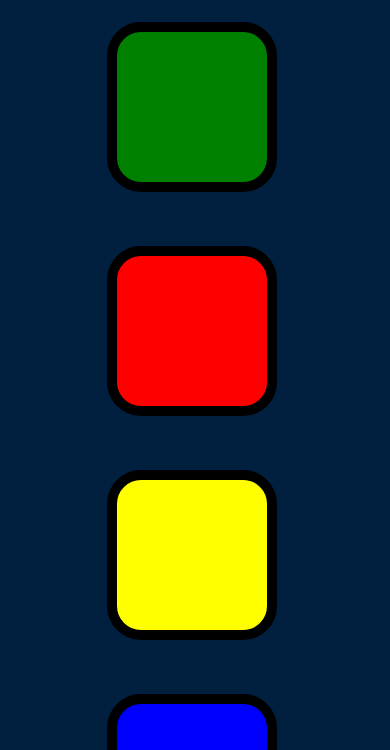
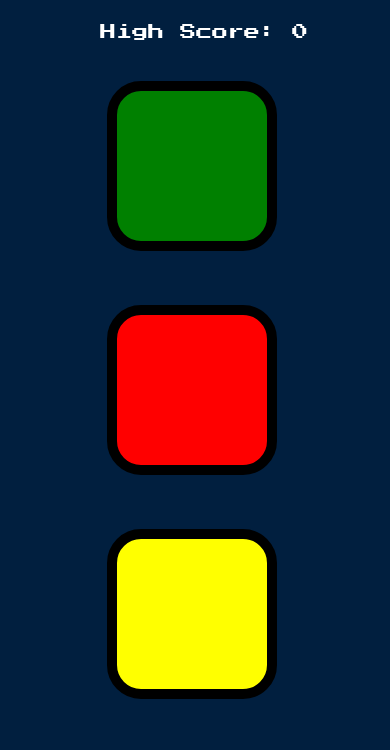
Before and after one commit to Af-fayyaz/simon-game, a plain HTML site: page index.html in a window 390 px wide. Shown: the part 121-871 px from the top of the page. Drawn offline with nearby package versions, Linux system fonts and the light colour scheme.

Commit message:
Update stsyles

```diff
--- a/styles.css
+++ b/styles.css
@@ -94,12 +94,12 @@ body{
 }
 .hscore{
   display: block;
-  margin: auto;
-  margin-top: 5%;
+  margin-top: 40px;
 }
   #level-title{
     font-size: 1.5rem;
     margin: 5%;
+	  margin-bottom:40px;
     }
 
     .btn{
```
